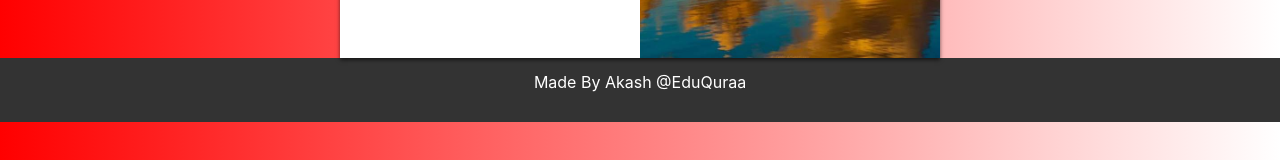
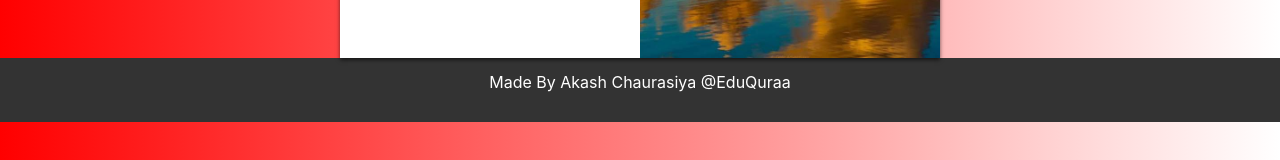
Before and after one commit to skyA3101/EduQuation, a plain HTML site: page 2.Registration.html in a window 1280 px wide. Shown: the part 518-678 px from the top of the page. Drawn offline with nearby package versions, Linux system fonts and the light colour scheme.

Commit message:
Update 2.Registration.html

```diff
--- a/2.Registration.html
+++ b/2.Registration.html
@@ -75,7 +75,7 @@
 
 <section id="footer">
   <div class="container">
-    <p> Made By Akash @EduQuraa</p>
+    <p> Made By Akash Chaurasiya @EduQuraa</p>
   </div>
 </section>
 
```
